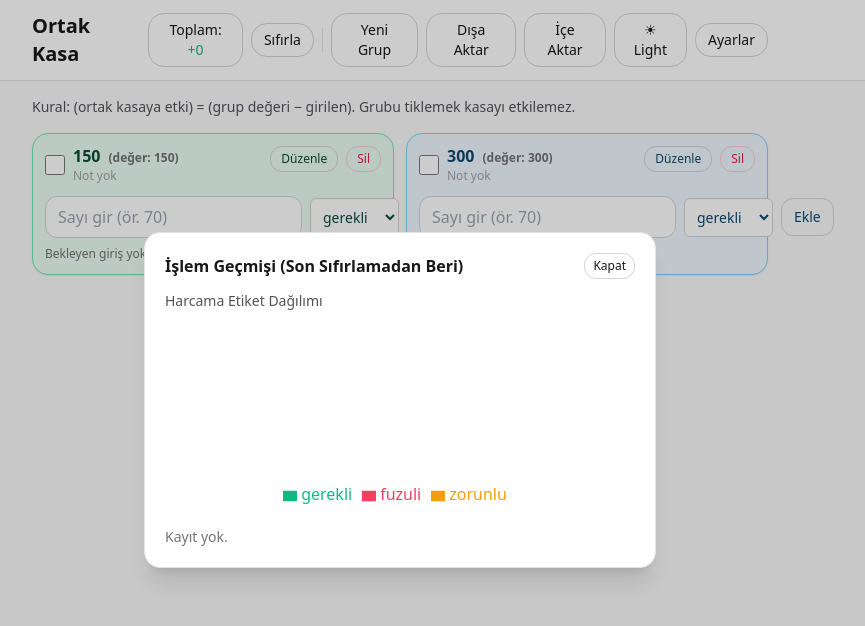
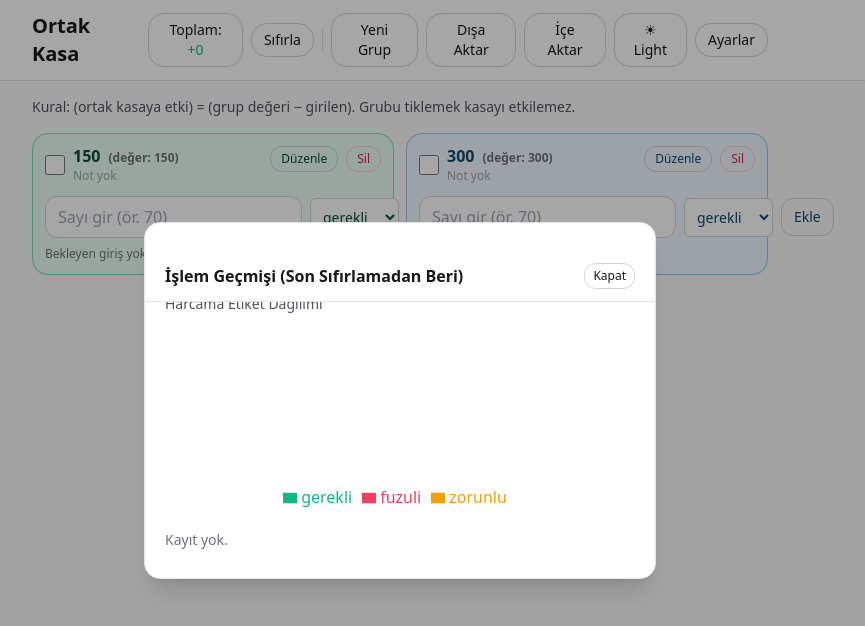
Before and after one commit to coloneldepression/dailyspentmoney, a React (Vite) app: page / in a window 1280 px wide. Both pictures are taken after a click on the button "Son sıfırlamadan beri tüm işlemler". Shown: the top 626 px of the page, without its empty margins (240-1105 px from the left). Built offline with nearby package versions, Linux system fonts and the light colour scheme.

Commit message:
Update App.jsx

```diff
--- a/src/App.jsx
+++ b/src/App.jsx
@@ -536,17 +536,42 @@ function GroupCard({ group, onUpdate, onDelete, onApplyPending }) {
 }
 
 function Modal({ title, children, onClose }) {
+  // Modal açıkken arka plan scroll kilidi
+  useEffect(() => {
+    const prev = document.body.style.overflow;
+    document.body.style.overflow = "hidden";
+    return () => { document.body.style.overflow = prev; };
+  }, []);
+
   return (
-    <div className="fixed inset-0 z-50 flex items-end sm:items-center justify-center p-0 sm:p-6">
-      <div className="absolute inset-0 bg-black/20" onClick={onClose} />
-      <div className="relative w-full sm:max-w-lg sm:rounded-2xl bg-white dark:bg-zinc-900 shadow-xl border border-zinc-200 dark:border-zinc-800 p-4 sm:p-5">
-        <div className="flex items-center justify-between gap-3">
-          <div className="text-base font-semibold">{title}</div>
-          <button className="rounded-xl px-2 py-1 text-xs border border-zinc-300 dark:border-zinc-700 hover:bg-zinc-100 dark:hover:bg-zinc-800" onClick={onClose}>
-            Kapat
-          </button>
+    <div className="fixed inset-0 z-50 flex sm:items-center sm:justify-center">
+      {/* Arkaplan */}
+      <div className="absolute inset-0 bg-black/35" onClick={onClose} />
+
+      {/* İçerik: Mobilde bottom-sheet, desktop'ta merkez */}
+      <div
+        className="
+          relative mt-auto w-full rounded-t-2xl bg-white dark:bg-zinc-900
+          shadow-xl border border-zinc-200 dark:border-zinc-800
+          p-4 sm:p-5
+          sm:mt-0 sm:rounded-2xl sm:max-w-lg sm:w-full
+          max-h-[85svh] overflow-y-auto
+        "
+      >
+        <div className="sticky top-0 -mx-4 -mt-4 sm:-mx-5 sm:-mt-5 px-4 sm:px-5 pt-4 sm:pt-5 pb-3 bg-white/90 dark:bg-zinc-900/90 backdrop-blur rounded-t-2xl sm:rounded-t-2xl border-b border-zinc-200 dark:border-zinc-800">
+          <div className="flex items-center justify-between gap-3">
+            <div className="text-base font-semibold">{title}</div>
+            <button
+              className="rounded-xl px-2 py-1 text-xs border border-zinc-300 dark:border-zinc-700 hover:bg-zinc-100 dark:hover:bg-zinc-800"
+              onClick={onClose}
+            >
+              Kapat
+            </button>
+          </div>
         </div>
+
         <div className="mt-3">{children}</div>
+        <div className="h-2" /> {/* alt nefes payı */}
       </div>
     </div>
   );
```
